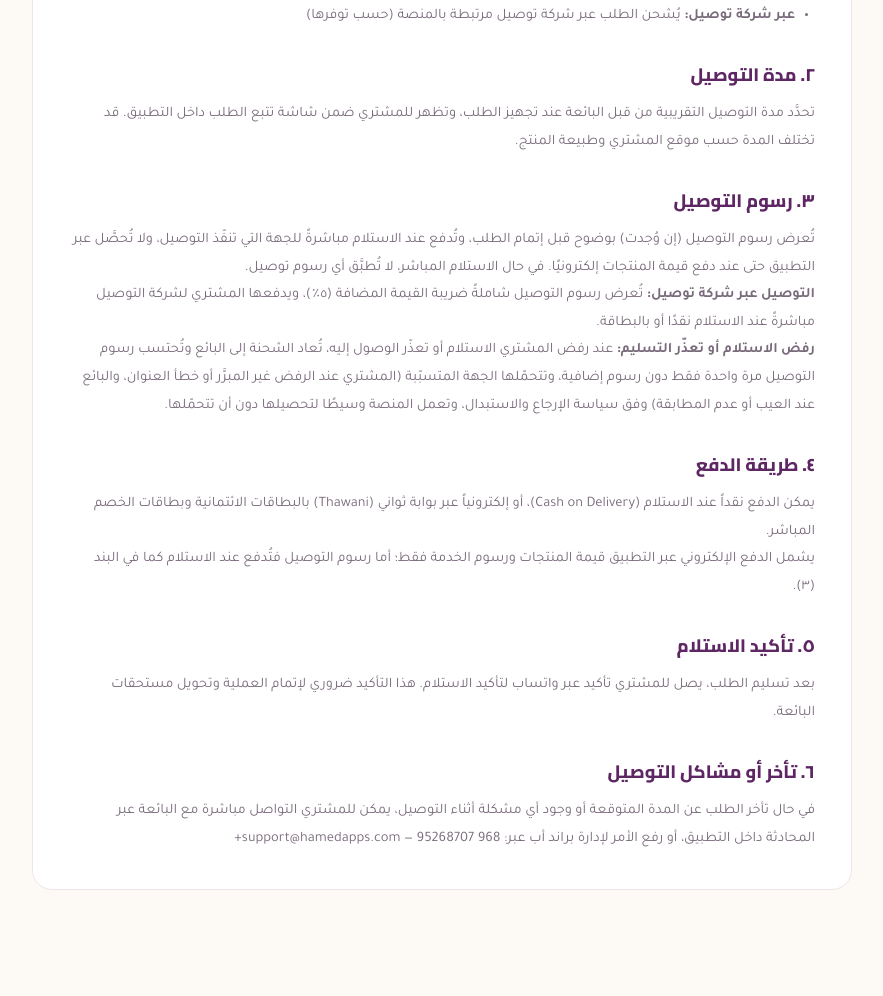
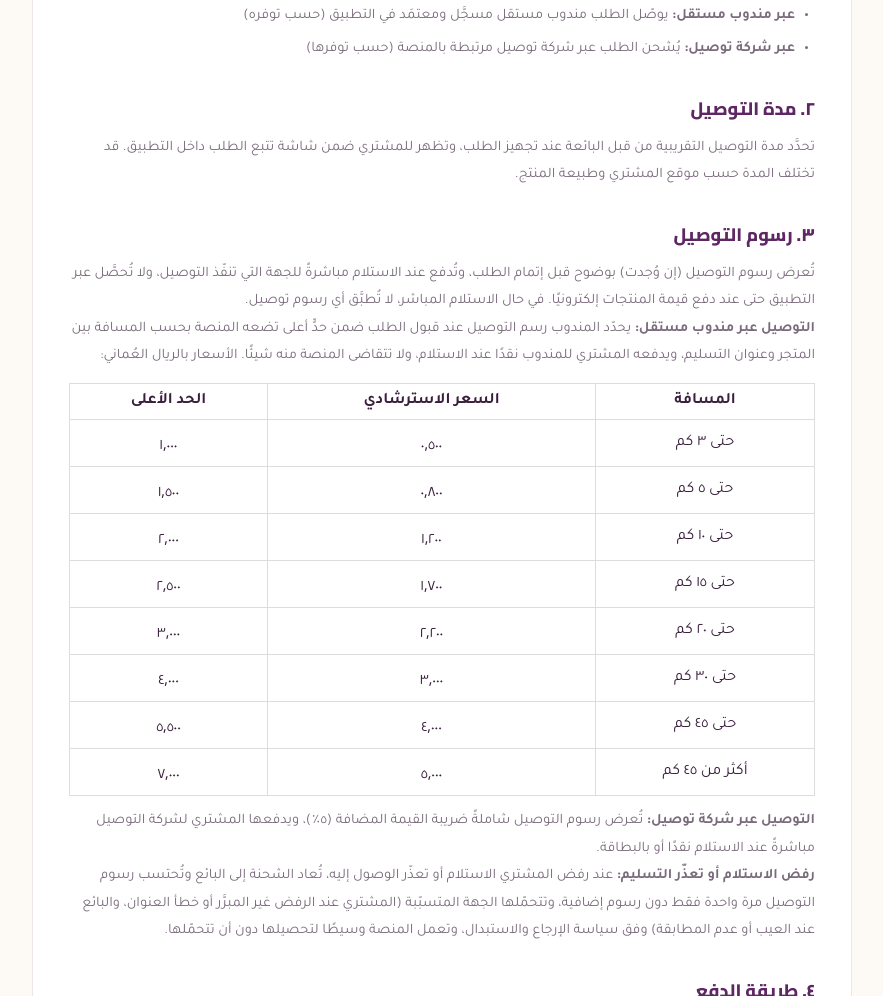
Before and after one commit to Hamed-deep/brandup-website, a plain HTML site: page delivery/index.html in a window 1280 px wide. Shown: the part 526-1522 px from the top of the page, without its empty margins (198-1081 px from the left). Drawn offline with Linux system fonts and the light colour scheme.

Commit message:
policy(delivery): independent agent delivery method + distance price table (guide price and ceiling)
Co-Authored-By: Claude Fable 5.2 <noreply@anthropic.com>
Claude-Session: https://claude.ai/code/session_01TiNrRYGJuUJDSAd8dYxLiH

```diff
--- a/delivery/index.html
+++ b/delivery/index.html
@@ -191,6 +191,7 @@
       <ul>
         <li><strong>توصيل من البائعة مباشرة:</strong> تقوم البائعة بتوصيل الطلب بنفسها للعنوان المحدد</li>
         <li><strong>استلام مباشر (Pickup):</strong> يستلم المشتري طلبه من موقع البائعة مباشرة</li>
+        <li><strong>عبر مندوب مستقل:</strong> يوصّل الطلب مندوب مستقل مسجَّل ومعتمَد في التطبيق (حسب توفره)</li>
         <li><strong>عبر شركة توصيل:</strong> يُشحن الطلب عبر شركة توصيل مرتبطة بالمنصة (حسب توفرها)</li>
       </ul>
 
@@ -199,6 +200,18 @@
 
       <h2>٣. رسوم التوصيل</h2>
       <p>تُعرض رسوم التوصيل (إن وُجدت) بوضوح قبل إتمام الطلب، وتُدفع عند الاستلام مباشرةً للجهة التي تنفّذ التوصيل، ولا تُحصَّل عبر التطبيق حتى عند دفع قيمة المنتجات إلكترونيًا. في حال الاستلام المباشر، لا تُطبَّق أي رسوم توصيل.</p>
+      <p><b>التوصيل عبر مندوب مستقل:</b> يحدّد المندوب رسم التوصيل عند قبول الطلب ضمن حدٍّ أعلى تضعه المنصة بحسب المسافة بين المتجر وعنوان التسليم، ويدفعه المشتري للمندوب نقدًا عند الاستلام، ولا تتقاضى المنصة منه شيئًا. الأسعار بالريال العُماني:</p>
+      <table style="width:100%;border-collapse:collapse;margin:12px 0">
+        <tr><th style="border:1px solid #ddd;padding:8px;text-align:center">المسافة</th><th style="border:1px solid #ddd;padding:8px;text-align:center">السعر الاسترشادي</th><th style="border:1px solid #ddd;padding:8px;text-align:center">الحد الأعلى</th></tr>
+        <tr><td style="border:1px solid #ddd;padding:8px;text-align:center">حتى ٣ كم</td><td style="border:1px solid #ddd;padding:8px;text-align:center">٠٫٥٠٠</td><td style="border:1px solid #ddd;padding:8px;text-align:center">١٫٠٠٠</td></tr>
+        <tr><td style="border:1px solid #ddd;padding:8px;text-align:center">حتى ٥ كم</td><td style="border:1px solid #ddd;padding:8px;text-align:center">٠٫٨٠٠</td><td style="border:1px solid #ddd;padding:8px;text-align:center">١٫٥٠٠</td></tr>
+        <tr><td style="border:1px solid #ddd;padding:8px;text-align:center">حتى ١٠ كم</td><td style="border:1px solid #ddd;padding:8px;text-align:center">١٫٢٠٠</td><td style="border:1px solid #ddd;padding:8px;text-align:center">٢٫٠٠٠</td></tr>
+        <tr><td style="border:1px solid #ddd;padding:8px;text-align:center">حتى ١٥ كم</td><td style="border:1px solid #ddd;padding:8px;text-align:center">١٫٧٠٠</td><td style="border:1px solid #ddd;padding:8px;text-align:center">٢٫٥٠٠</td></tr>
+        <tr><td style="border:1px solid #ddd;padding:8px;text-align:center">حتى ٢٠ كم</td><td style="border:1px solid #ddd;padding:8px;text-align:center">٢٫٢٠٠</td><td style="border:1px solid #ddd;padding:8px;text-align:center">٣٫٠٠٠</td></tr>
+        <tr><td style="border:1px solid #ddd;padding:8px;text-align:center">حتى ٣٠ كم</td><td style="border:1px solid #ddd;padding:8px;text-align:center">٣٫٠٠٠</td><td style="border:1px solid #ddd;padding:8px;text-align:center">٤٫٠٠٠</td></tr>
+        <tr><td style="border:1px solid #ddd;padding:8px;text-align:center">حتى ٤٥ كم</td><td style="border:1px solid #ddd;padding:8px;text-align:center">٤٫٠٠٠</td><td style="border:1px solid #ddd;padding:8px;text-align:center">٥٫٥٠٠</td></tr>
+        <tr><td style="border:1px solid #ddd;padding:8px;text-align:center">أكثر من ٤٥ كم</td><td style="border:1px solid #ddd;padding:8px;text-align:center">٥٫٠٠٠</td><td style="border:1px solid #ddd;padding:8px;text-align:center">٧٫٠٠٠</td></tr>
+      </table>
       <p><b>التوصيل عبر شركة توصيل:</b> تُعرض رسوم التوصيل شاملةً ضريبة القيمة المضافة (٥٪)، ويدفعها المشتري لشركة التوصيل مباشرةً عند الاستلام نقدًا أو بالبطاقة.</p>
       <p><b>رفض الاستلام أو تعذّر التسليم:</b> عند رفض المشتري الاستلام أو تعذّر الوصول إليه، تُعاد الشحنة إلى البائع وتُحتسب رسوم التوصيل مرة واحدة فقط دون رسوم إضافية، وتتحمّلها الجهة المتسبّبة (المشتري عند الرفض غير المبرَّر أو خطأ العنوان، والبائع عند العيب أو عدم المطابقة) وفق سياسة الإرجاع والاستبدال، وتعمل المنصة وسيطًا لتحصيلها دون أن تتحمّلها.</p>
 
```
